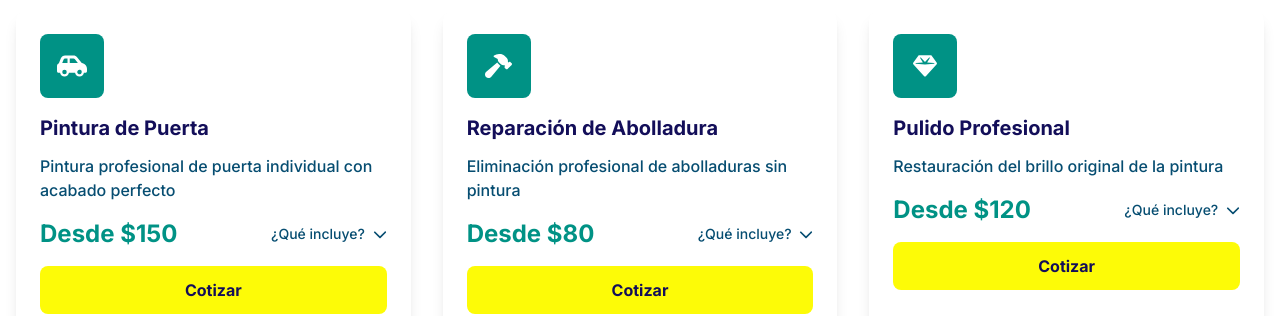
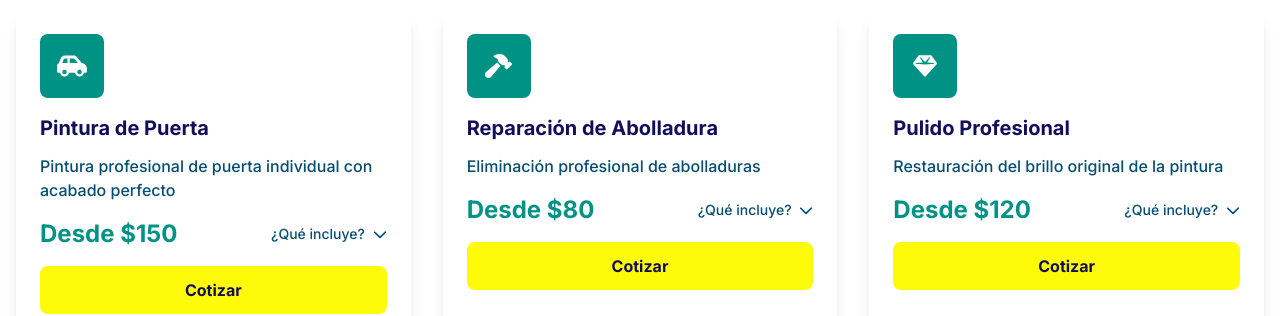
Before and after one commit to Jactsu16/TallerCreativityColor, a plain HTML site: page Servicio.html in a window 1280 px wide. Shown: the part 504-820 px from the top of the page. Drawn offline with nearby package versions, Linux system fonts and the light colour scheme.

Commit message:
Update Servicio.html

```diff
--- a/Servicio.html
+++ b/Servicio.html
@@ -165,7 +165,7 @@ ul {
                             <i class="text-white text-2xl" data-fa-i2svg=""><svg class="svg-inline--fa fa-hammer" aria-hidden="true" focusable="false" data-prefix="fas" data-icon="hammer" role="img" xmlns="http://www.w3.org/2000/svg" viewBox="0 0 576 512" data-fa-i2svg=""><path fill="currentColor" d="M413.5 237.5c-28.2 4.8-58.2-3.6-80-25.4l-38.1-38.1C280.4 159 272 138.8 272 117.6V105.5L192.3 62c-5.3-2.9-8.6-8.6-8.3-14.7s3.9-11.5 9.5-14l47.2-21C259.1 4.2 279 0 299.2 0h18.1c36.7 0 72 14 98.7 39.1l44.6 42c24.2 22.8 33.2 55.7 26.6 86L503 183l8-8c9.4-9.4 24.6-9.4 33.9 0l24 24c9.4 9.4 9.4 24.6 0 33.9l-88 88c-9.4 9.4-24.6 9.4-33.9 0l-24-24c-9.4-9.4-9.4-24.6 0-33.9l8-8-17.5-17.5zM27.4 377.1L260.9 182.6c3.5 4.9 7.5 9.6 11.8 14l38.1 38.1c6 6 12.4 11.2 19.2 15.7L134.9 484.6c-14.5 17.4-36 27.4-58.6 27.4C34.1 512 0 477.8 0 435.7c0-22.6 10.1-44.1 27.4-58.6z"></path></svg></i>
                         </div>
                         <h4 class="text-xl font-bold text-dark-blue mb-3">Reparación de Abolladura</h4>
-                        <p class="text-medium-blue mb-4">Eliminación profesional de abolladuras sin pintura</p>
+                        <p class="text-medium-blue mb-4">Eliminación profesional de abolladuras</p>
                         <div class="flex justify-between items-center mb-4">
                             <span class="text-2xl font-bold text-turquoise">Desde $80</span>
                             <button class="text-sm text-medium-blue hover:text-turquoise" onclick="toggleDetails('dent-details')">
```
